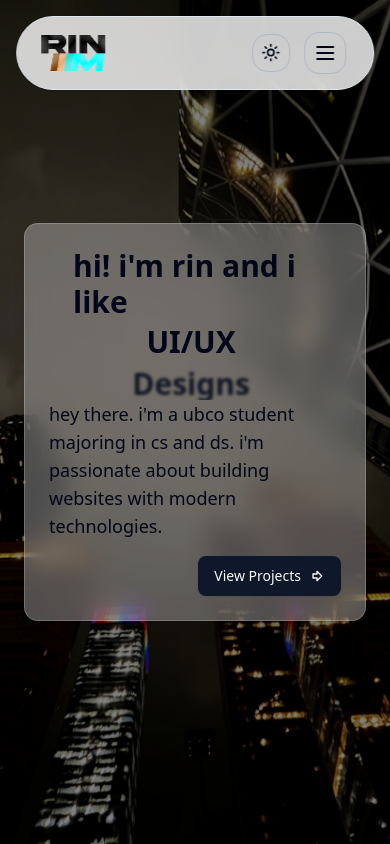
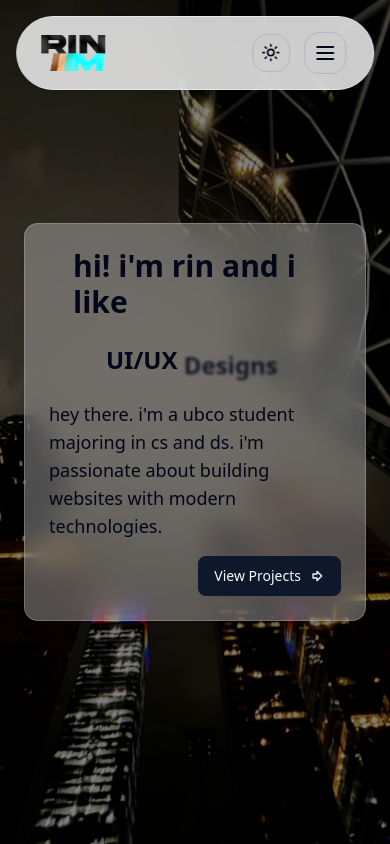
Before and after one commit to rinmeng/v2-rinmeng, a React (Vite) app: page /#/ in a window 390 px wide. Built offline with nearby package versions, Linux system fonts and the light colour scheme; what tailwindcss-animated would draw is missing.

Commit message:
reduce font size for AnimatedText component in Home page for better visual balance

```diff
--- a/src/pages/Home.tsx
+++ b/src/pages/Home.tsx
@@ -100,7 +100,7 @@ const Home: React.FC = () => {
                   <div className="text-3xl font-bold">
                     hi! i'm <span>rin</span> and i like{" "}
                   </div>
-                  <div className="text-3xl md:text-4xl xl:text-6xl font-bold text-center">
+                  <div className="text-2xl md:text-4xl xl:text-6xl font-bold text-center">
                     <AnimatedText />
                   </div>
                 </div>
```
